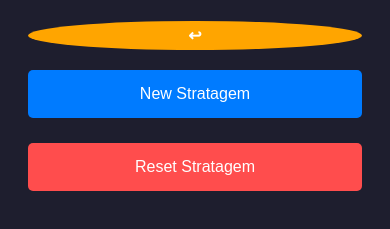
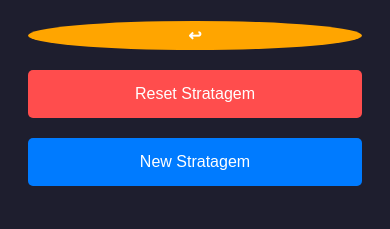
Before and after one commit to jeromelaforge/rogueliteHD2, a plain HTML site: page index.html in a window 390 px wide. Shown: the part 265-494 px from the top of the page. Drawn offline with Linux system fonts and the light colour scheme.

Commit message:
v 0.36
update mobile compatibility

```diff
--- a/index.html
+++ b/index.html
@@ -117,9 +117,6 @@
         display: flex;
         flex-direction: column;
       }
-      #btnReset {
-        margin-top: 10px;
-      }
     }
   </style>
 </head>
@@ -133,8 +130,8 @@
   <h1>Helldivers 2: Roguelite Mod</h1>
   <div class="button-group">
     <button id="btnUndo" onclick="removeLastStratageme()">&#x21A9;</button>
+    <button id="btnReset" onclick="confirmReset()">Reset Stratagem</button>
     <button id="btnStratageme" onclick="ajouterStratageme()">New Stratagem</button>
-    <button id="btnReset" onclick="resetStratagems()">Reset Stratagem</button>
   </div>
   <ul id="stratagemeListe"></ul>
 
@@ -224,6 +221,13 @@
       btnStratageme.textContent = "New Stratagem";
     }
 
+    // Confirmation before resetting
+    function confirmReset() {
+      if (confirm("Are you sure you want to reset the stratagem list?")) {
+        resetStratagems();
+      }
+    }
+
     // Function to remove the last stratagem from the list
     function removeLastStratageme() {
       const liste = document.getElementById("stratagemeListe");
```
